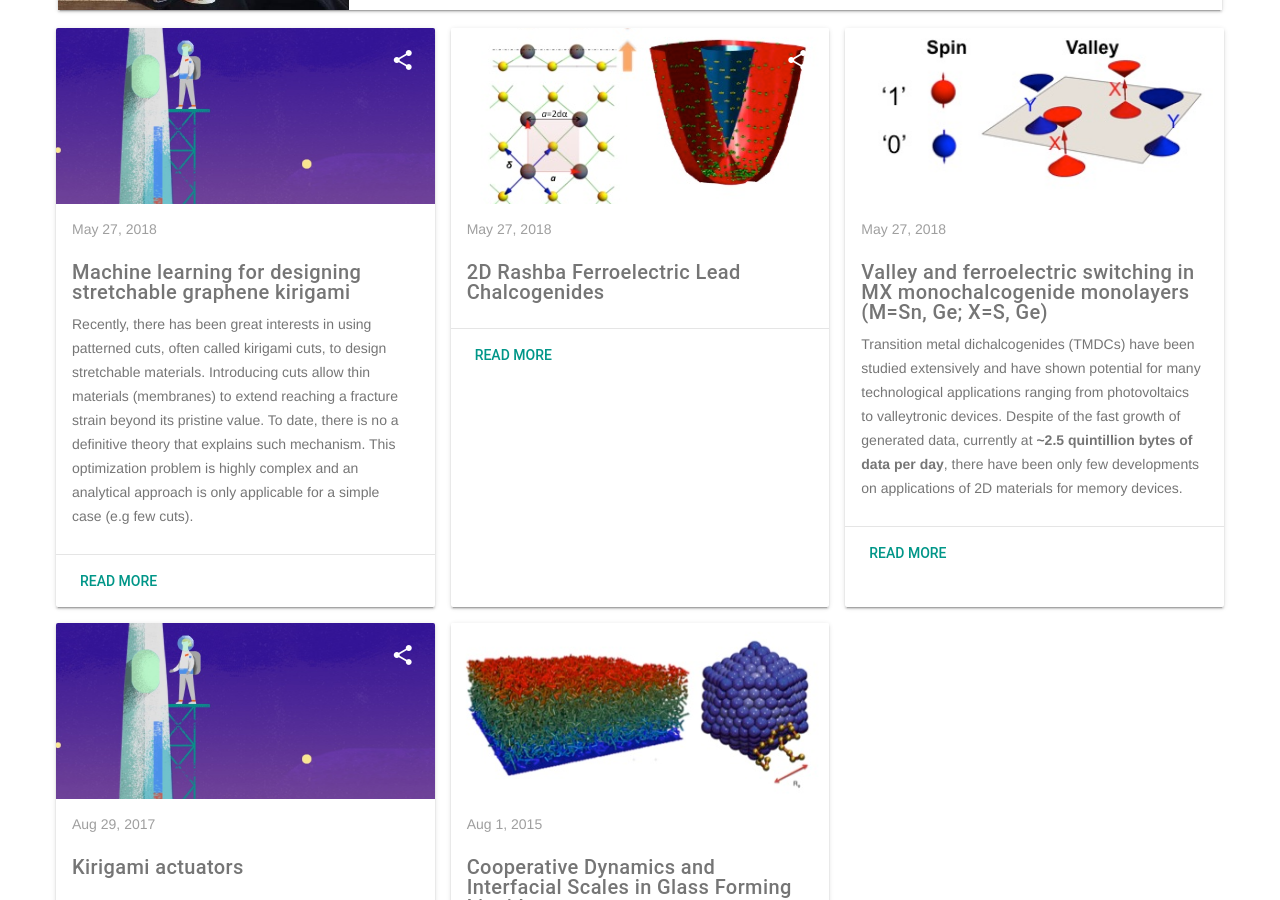
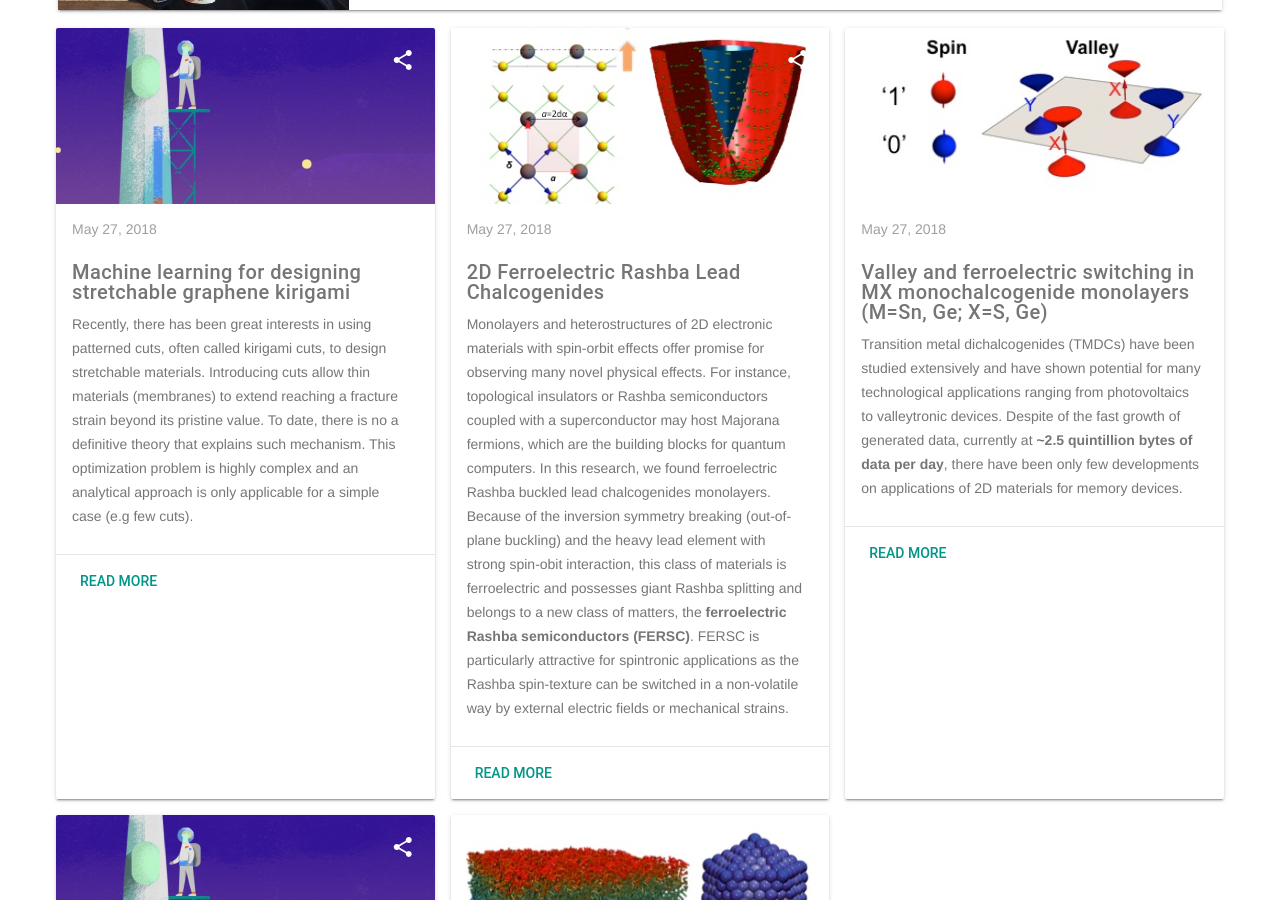
Before and after one commit to phanakata/phanakata.github.io, a Jekyll site: the page built from index.html, in a window 1280 px wide and 900 px high, scrolled down 369 px. Built offline with Jekyll 4.4.1, drawn with Linux system fonts in a browser that asks for light colours; formulas are drawn with MathJax 3.

Commit message:
Update 2018-05-28-2D-rashba.markdown

```diff
--- a/_posts/2018-05-28-2D-rashba.markdown
+++ b/_posts/2018-05-28-2D-rashba.markdown
@@ -6,4 +6,8 @@ categories: 2DRashba
 author: Paul Hanakata
 image: /img/2DRashba2.jpg
 ---
-##### 2D Rashba Ferroelectric Lead Chalcogenides
+##### 2D Ferroelectric Rashba Lead Chalcogenides
+Monolayers and heterostructures of 2D electronic materials with spin-orbit effects offer promise for observing many novel physical effects. For instance, topological insulators or Rashba semiconductors coupled with a superconductor may host Majorana fermions, which are the building blocks for quantum computers. In this research, we found ferroelectric Rashba buckled lead chalcogenides monolayers. Because of the inversion symmetry breaking (out-of-plane buckling) and the heavy lead element with strong spin-obit interaction, this class of materials is ferroelectric and possesses giant Rashba splitting and belongs to a new class of matters, the **ferroelectric Rashba semiconductors (FERSC)**. FERSC is particularly attractive for spintronic applications as the Rashba spin-texture can be switched in a non-volatile way by external electric fields or mechanical strains.
+
+### Ingridients for FERSC
+The spin-orbit splitting of the bands occurs in crystals without inversion symmetry, where it is known as Dresselhaus effect, and in 2D structures or surfaces, as Rashba effect. However, suitable atomically thin 2D materials with large Rashba coefficient are hard to find. To have Rashba splitting there are two key properties that should present: strong SOI and broken inversion symmetry. In graphene and non-polar two-dimensional materials, such as transition metal dichalcogenides, breaking inversion symmetry is often achieved by application of out-of-plane electric field or through interfacial effects. However, the respective spin splitting graphene is rather small rendering the spin polarization unusable at room temperature. Spin-splitting in WSe$_2$ monolayer is a Zeeman-type splitting because the out-of plane mirror symmetry suppresses the Rashba term. Before going into the details of my research, let's start with overview of Rashba effects in two-dimensional electron gas (2DEG).
```
